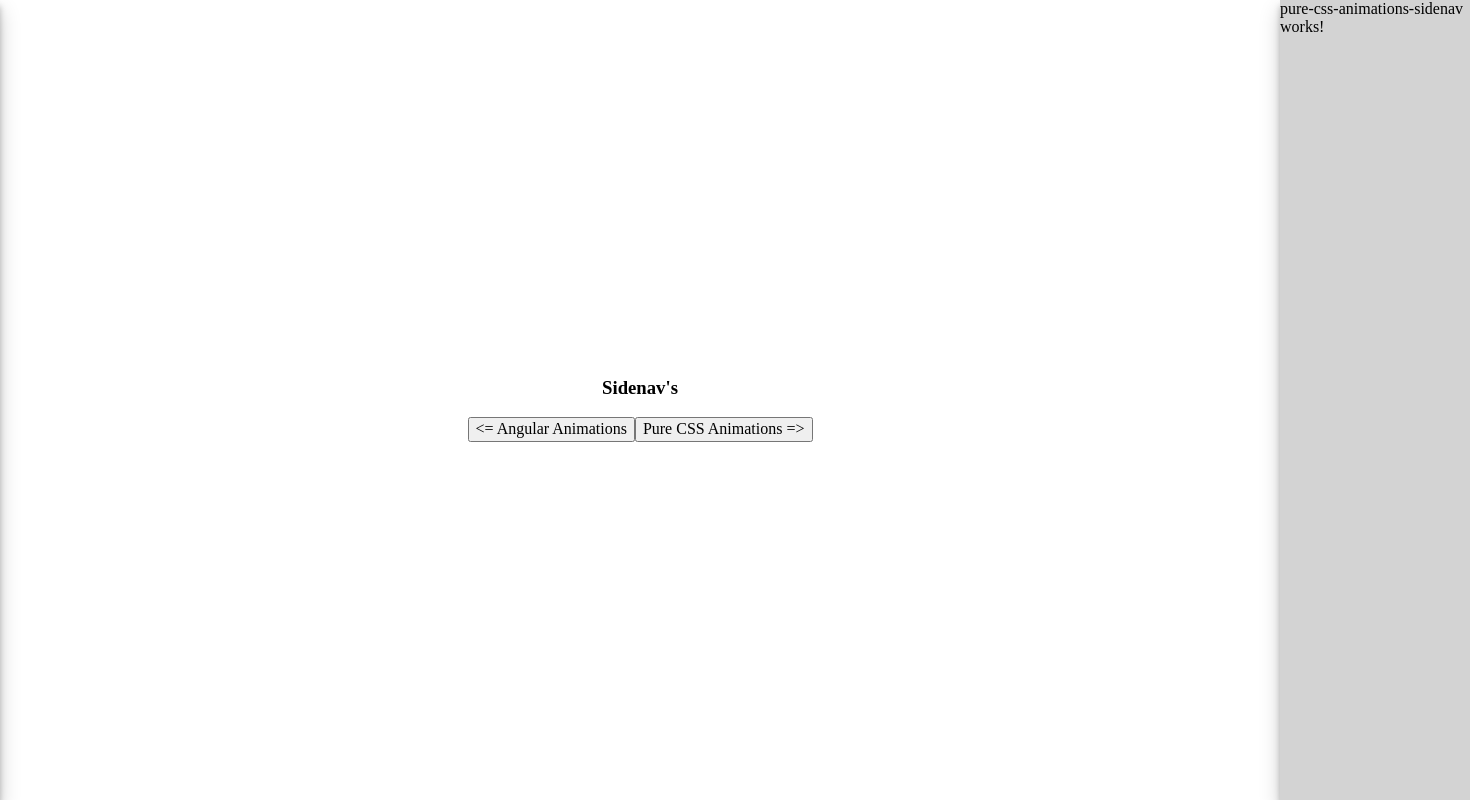
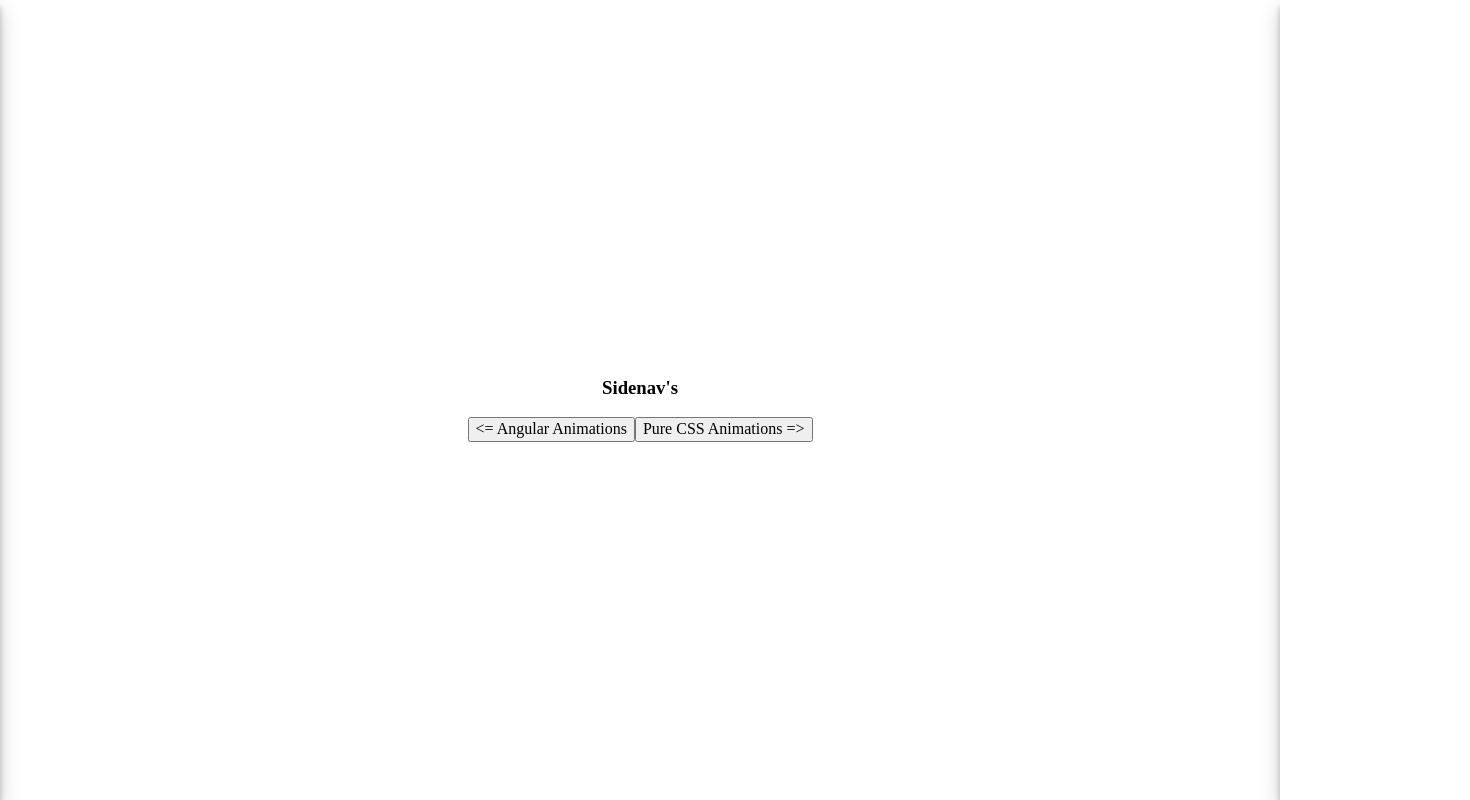
Before and after one commit to Gusachenko/angular-animations-vs-pure-css, an Angular app: page / in a window 1280 px wide. Shown: the whole page, 1470 px wide, since content can reach past the window. Built offline with nearby package versions, Linux system fonts and the light colour scheme.

Commit message:
refactor(sidenav): changing layers hierarchy

```diff
--- a/src/app/app.component.html
+++ b/src/app/app.component.html
@@ -1,5 +1,4 @@
 <div class="main-wrapper" role="main">
-
 
     <div class="sidenav-buttons">
         <h3>Sidenav's</h3>
@@ -7,10 +6,6 @@
         <input type="button" value="Pure CSS Animations =>" (click)="pureCssAnimationsSidenavComponent.toggle()">
     </div>
 
-
-
-    <angular-animations-sidenav #angularAnimationsSidenavComponent></angular-animations-sidenav>
-    <pure-css-animations-sidenav #pureCssAnimationsSidenavComponent></pure-css-animations-sidenav>
-
-
 </div>
+<angular-animations-sidenav #angularAnimationsSidenavComponent></angular-animations-sidenav>
+<pure-css-animations-sidenav #pureCssAnimationsSidenavComponent></pure-css-animations-sidenav>
--- a/src/app/app.component.scss
+++ b/src/app/app.component.scss
@@ -1,3 +1,9 @@
+:host {
+  position: relative;
+  display: block;
+  height: 100%;
+  width: 100%;
+
   .main-wrapper {
     display: flex;
     flex-direction: column;
@@ -10,3 +16,4 @@
       text-align: center;
     }
   }
+}
--- a/src/app/components/angular-animations-sidenav/angular-animations-sidenav.component.scss
+++ b/src/app/components/angular-animations-sidenav/angular-animations-sidenav.component.scss
@@ -1,3 +1,4 @@
 :host {
   left: 0;
+  will-change: transform;
 }
--- a/src/app/components/pure-css-animations-sidenav/pure-css-animations-sidenav.component.scss
+++ b/src/app/components/pure-css-animations-sidenav/pure-css-animations-sidenav.component.scss
@@ -1,8 +1,9 @@
 :host {
   right: 0;
+  will-change: transform;
   transform: translateX(100%);
-  transition: transform .4s cubic-bezier(0.165, 0.84, 0.44, 1);
-  &.visible{
+  transition: transform 0.4s cubic-bezier(0.165, 0.84, 0.44, 1);
+  &.visible {
     transform: translateX(0);
   }
 }
```
Lines whose indentation alone changed are shown as unchanged.
